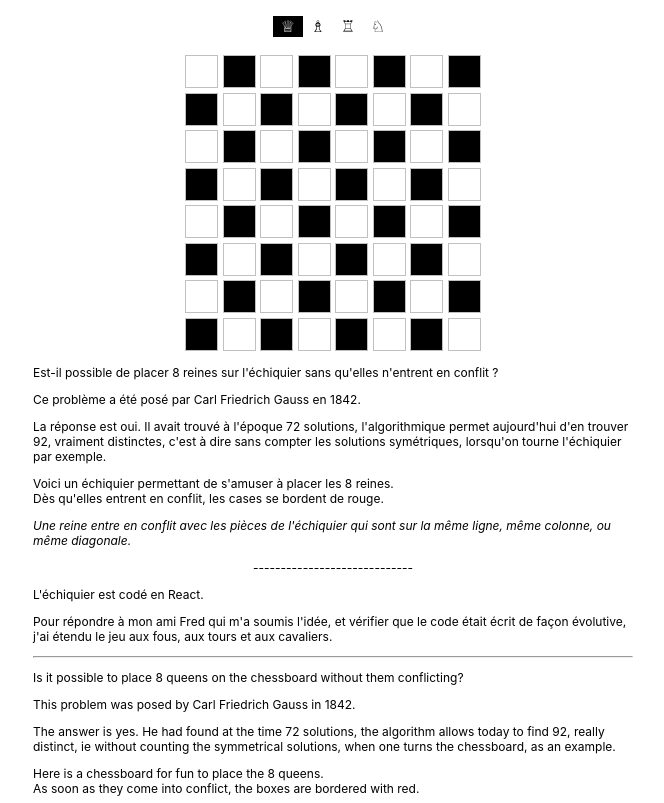
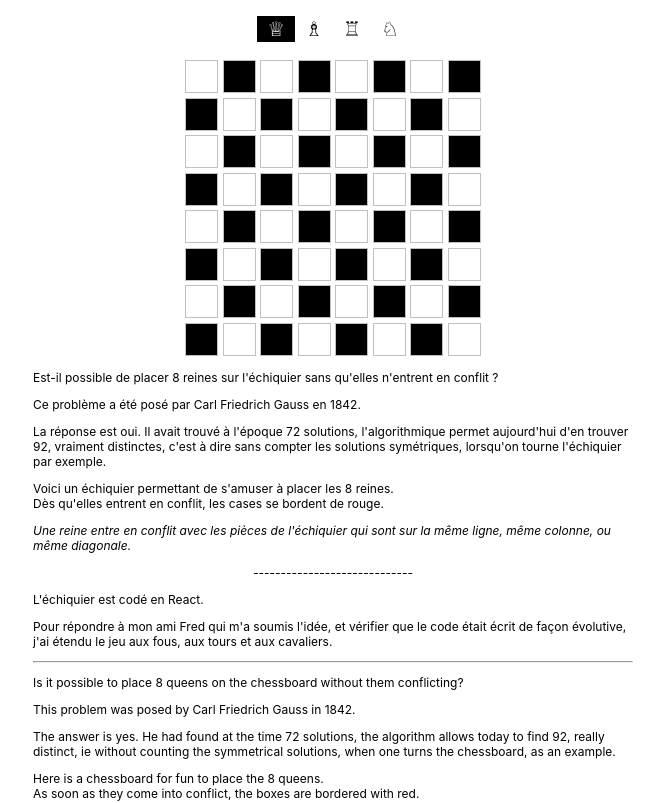
Before and after one commit to MMaruani/queens, a React (Create React App) app: page / in a window 1280 px wide. Shown: the top 803 px of the page, without its empty margins (307-971 px from the left). Built offline with nearby package versions, Linux system fonts and the light colour scheme.

Commit message:
Chessboard Game - made with react - no redux

```diff
--- a/src/chessGame/ChessBoard.css
+++ b/src/chessGame/ChessBoard.css
@@ -18,6 +18,7 @@
   }
 
   .chess_button_list li button{
+    text-align: center;
     background: none;
     border: none;
     outline: none;
@@ -30,7 +31,8 @@
 
 
   .piece_choice_button {
-    width: 30px;
     text-align: center;
-    font-size: 16px;
+    font-size: 20px;
+    padding-right: 10px;
+    padding-left: 10px;
   }
--- a/src/chessGame/Square.css
+++ b/src/chessGame/Square.css
@@ -19,13 +19,14 @@
   }
   .chessboard  .square span {
      position: absolute;
-     top: 3px;
+     top: 1px;
      text-align: center;
      width: 100%;
+     font-size: 20px;
   }
   .chessboard  .square.black span {
     color:#fff;
  }
  .chessboard  .square.red span{
-    top: 0;
+    top: -2px;
   }
```
